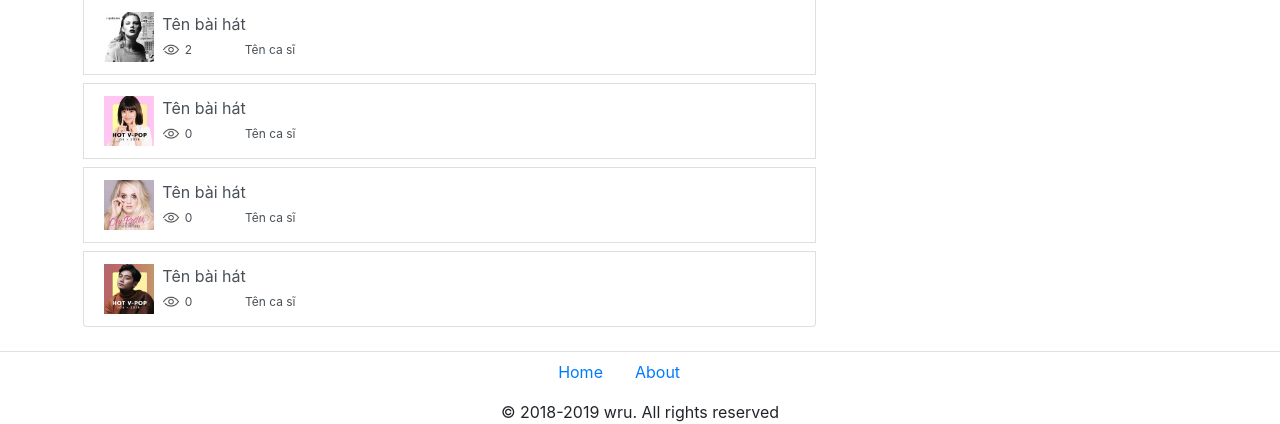
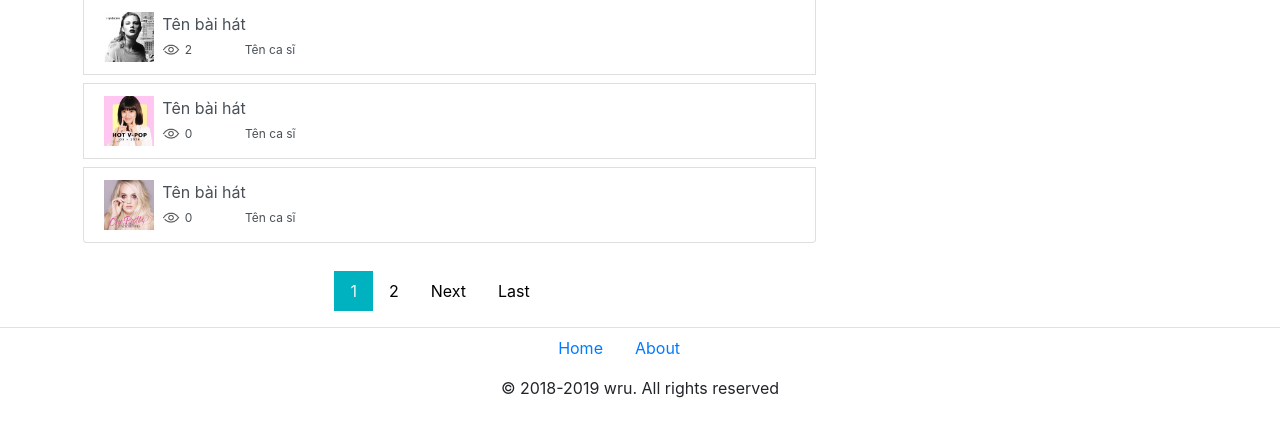
Before and after one commit to toandv98/CSE485_N031961, a PHP site: page /CSE485_N031961/index.php in a window 1280 px wide; the page is wider, and only the part inside the window is pictured. Shown: the part 1002-1426 px from the top of that part. After the commit the page ends 1400 px from the top of that part, so only its background shows below. Run offline with PHP 8.4, Linux system fonts and the light colour scheme; data comes from the database, SQL or seed files in the repository; some web fonts are replaced.

Commit message:
phan trang

```diff
--- /dev/null
+++ b/Sources/css/phantrang.css
@@ -0,0 +1,21 @@
+.pagination {
+    display: inline-block;
+    padding: 0;
+    margin: 0;
+    position: relative;
+    top:20px;
+    left:23%;
+    margin-bottom:20px;
+}
+
+.pagination li {display: inline;}
+
+.pagination li a {
+    color: black;
+    float: left;
+    padding: 8px 16px;
+    text-decoration: none;
+}
+.pagination li a:hover{
+    background: #F5DEB3;
+}
--- a/Sources/index.php
+++ b/Sources/index.php
@@ -7,7 +7,7 @@
     <meta http-equiv="X-UA-Compatible" content="ie=edge">
     <title>Nhạc Online</title>
     <link rel="stylesheet" href="./css/font-awesome.min.css" type="text/css">
-    <link rel="stylesheet" href="./css/style.css">
+    <link rel="stylesheet" href="./css/phantrang.css">
     <link rel="stylesheet" href="./css/hover.css">
     <link rel="stylesheet" href="./css/bootstrap.min.css">
     <script src="./js/jquery.min.js"></script>
@@ -72,7 +72,16 @@
                 <div class="list-group">
                 <?php
                     require('./php/connect.php');
-                    $sql = "SELECT * FROM baihat";
+                    if(isset($_GET['begin']))
+                    {
+                        $position = $_GET['begin'];
+                    }
+                    else
+                    {
+                        $position = 0;
+                    }
+                    $display = 6;
+                    $sql = "SELECT * FROM baihat limit $position,$display" ;
                     $result = mysqli_query($con,$sql);
                     while($row = mysqli_fetch_assoc($result)){
                         $tenbaihat = $row['tenbaihat'];
@@ -106,6 +115,54 @@
 
             <div style="clear: both"></div>
         </main>
+        <div class="pagination">
+
+            <?php
+                require('./php/connect.php');
+                $result = mysqli_query($con,"SELECT tenbaihat From baihat ");
+                $data = mysqli_num_rows($result);
+                $sum_page = ceil($data/$display);
+                if($sum_page>1)
+                {
+                    echo '<ul style="list-style:none;display:inline-flex;">';
+                        $current = ($position/$display) + 1;
+                        if($current!=1)
+                        {
+                            $prev = $position - $display;
+                            echo "<li><a href='baihat.php?begin=$prev' class='page'>Prev</a></li>";
+                        }
+
+                        for($page=1;$page<=$sum_page;$page++)
+                        {
+
+                            $begin = ($page-1)*$display;
+                            if($current == $page)
+                            {
+                                echo "<li><a href='baihat.php?begin=$begin' style='background:#00B2BF;color:#f4f4f4; '  class='page'>$page</a></li>";
+                            }
+                            else
+                            {
+                                echo "<li><a href='baihat.php?begin=$begin' class='page'>$page</a></li>";
+                            }
+                        }
+                        if($current != $sum_page)
+                        {
+                            $next = $position + $display;
+                            echo "<li><a href='baihat.php?begin=$next' class='page'>Next</a></li>";
+                        }
+                        if($current = $sum_page)
+                        {
+                            $last = (($display*$sum_page) - $display);
+                            echo "<li><a href='index.php?begin=$last' class='page'>Last </a></li>";
+                        }
+
+
+                    echo '</ul>';
+                }
+
+                mysqli_close($con);
+            ?>
+            </div>
         <?php
         include('./php/footer.php');
         ?>
--- a/Sources/php/connect.php
+++ b/Sources/php/connect.php
@@ -2,7 +2,7 @@
 $servername = "localhost";
 $username = "root";
 $password = "";
-$dbname = "nhac1";
+$dbname = "db_nhac";
 
 $con = mysqli_connect($servername,$username,$password,$dbname);
 
```
Also changed, not shown: Sources/baihat.php (+59 -2 lines).
